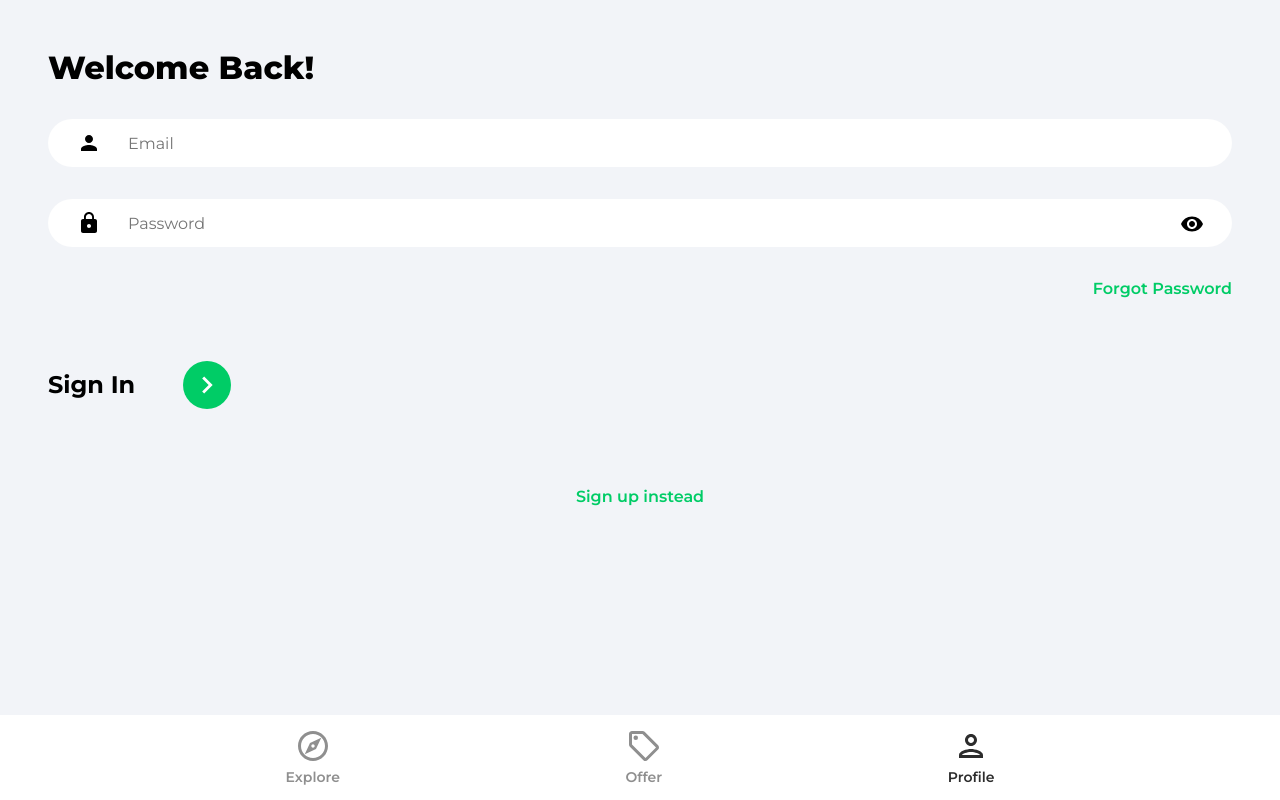
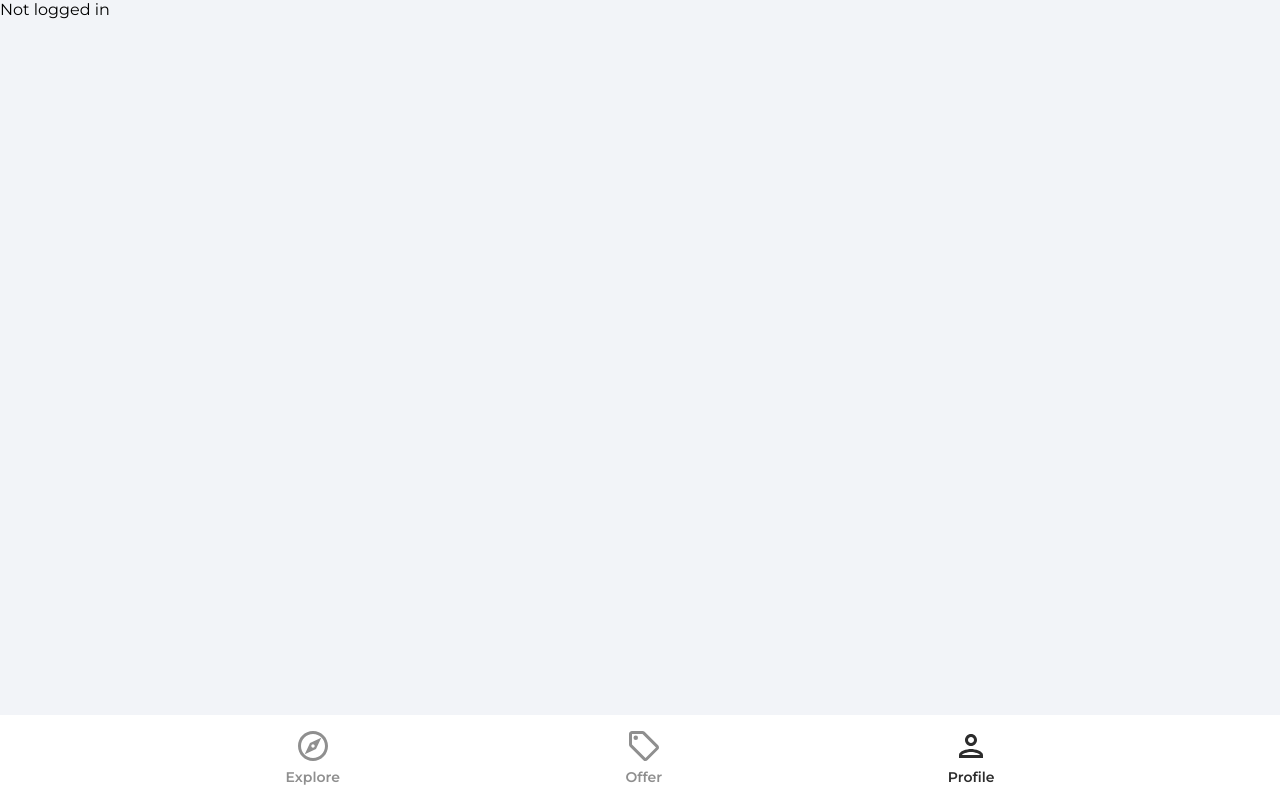
Before and after one commit to PhilippeMallari/house-marketplace, a React (Create React App) app: page /profile in a window 1280 px wide. Built offline with nearby package versions, Linux system fonts and the light colour scheme.

Commit message:
user sign in

```diff
--- a/src/App.js
+++ b/src/App.js
@@ -16,7 +16,7 @@
           <Route path='/' element={<Explore />} />
           <Route path='/forgot-password' element={<ForgotPassword />} />
           <Route path='/offers' element={<Offers />} />
-          <Route path='/profile' element={<SignIn />} />
+          <Route path='/profile' element={<Profile />} />
           <Route path='/sign-in' element={<SignIn />} />
           <Route path='/sign-up' element={<SignUp />} />
         </Routes>
--- a/src/pages/Profile.jsx
+++ b/src/pages/Profile.jsx
@@ -1,7 +1,15 @@
 import React from 'react'
+import { useState, useEffect } from 'react'
+import { getAuth } from 'firebase/auth'
 
 export default function Profile() {
-  return (
-    <div>Profile</div>
-  )
+  const [user, setUser] = useState(null)
+
+  const auth = getAuth()
+
+  useEffect(() => {
+    setUser(auth.currentUser)
+  }, [])
+
+  return user ? <h1>{user.displayName}</h1> : 'Not logged in'
 }
--- a/src/pages/SignIn.jsx
+++ b/src/pages/SignIn.jsx
@@ -1,6 +1,7 @@
 import React from 'react'
 import { useState } from 'react'
 import {Link, useNavigate} from 'react-router-dom'
+import { getAuth, signInWithEmailAndPassword } from 'firebase/auth'
 import {ReactComponent as ArrowRightIcon} from '../assets/svg/keyboardArrowRightIcon.svg'
 import visibilityIcon from '../assets/svg/visibilityIcon.svg'
 
@@ -23,6 +24,22 @@
     }))
   }
 
+  const onSubmit = async (e) => {
+    e.preventDefault()
+
+    try {
+      const auth = getAuth()
+
+      const userCredential = await signInWithEmailAndPassword(auth, email, password)
+
+      if(userCredential.user) {
+        navigate('/')
+      }
+    } catch (error) {
+      console.log(error)
+    }
+  }
+
   return (
     <>
       <div className="pageContainer">
@@ -30,7 +47,7 @@
           <p className="pageHeader">Welcome Back!</p>
         </header>
 
-        <form>
+        <form onSubmit={onSubmit}>
           <input
             type='email'
             className='emailInput'
```
